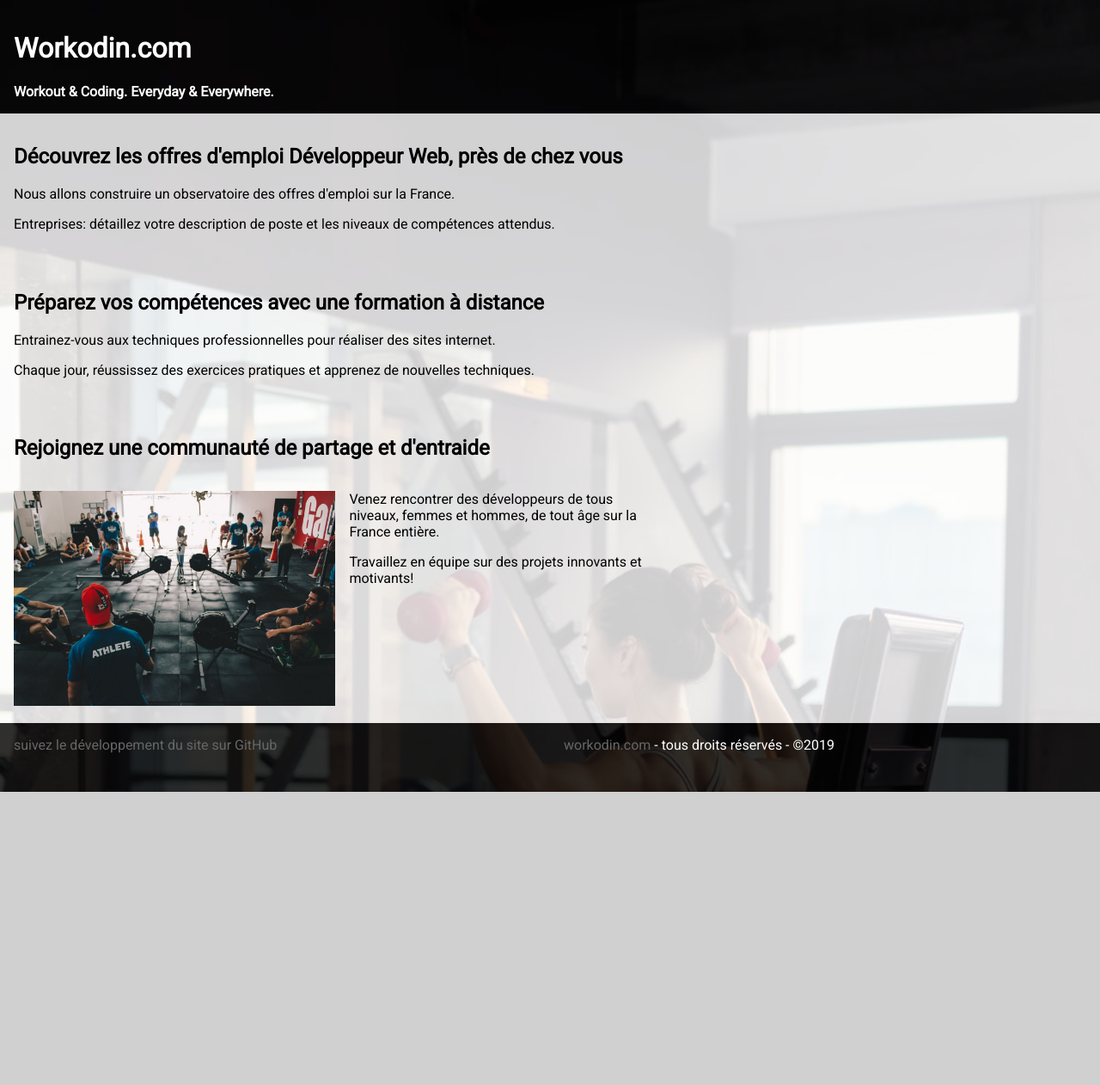
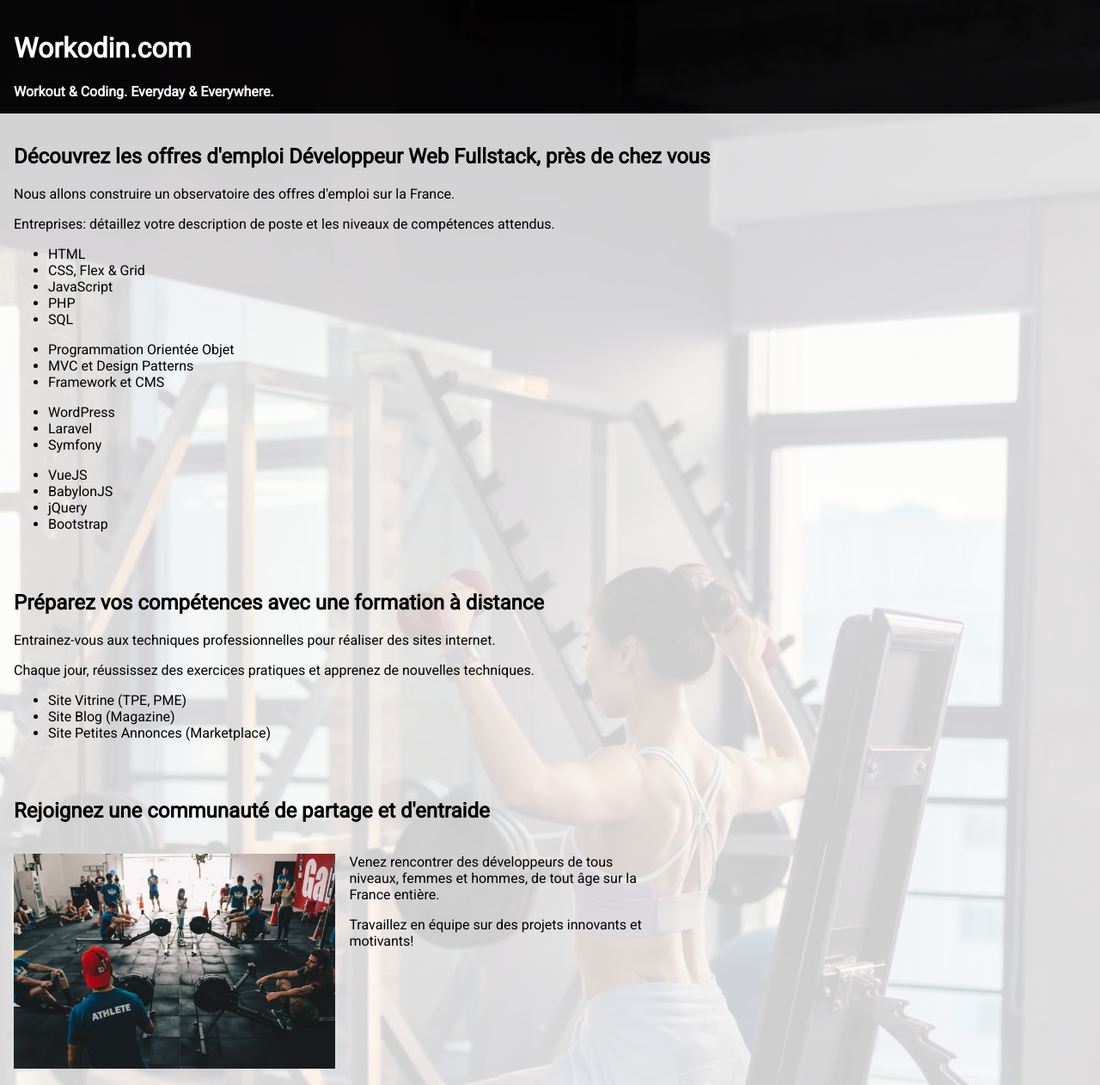
Before and after one commit to workodin/workodin.com, a PHP site: page / in a window 1280 px wide. Shown: the top 1262 px of the page at 86% size. Before the commit the page ends 921 px from the top, so only its background shows below. Run offline with PHP 8.4, Linux system fonts and the light colour scheme.

Commit message:
ajout de contenu

```diff
--- a/public/index.php
+++ b/public/index.php
@@ -85,14 +85,43 @@ figure {
         </header>
         <main>
             <section>
-                <h2>Découvrez les offres d'emploi Développeur Web, près de chez vous</h2>
+                <h2>Découvrez les offres d'emploi Développeur Web Fullstack, près de chez vous</h2>
                 <p>Nous allons construire un observatoire des offres d'emploi sur la France.</p>
                 <p>Entreprises: détaillez votre description de poste et les niveaux de compétences attendus.</p>
+                <ul>
+                    <li>HTML</li>
+                    <li>CSS, Flex & Grid</li>
+                    <li>JavaScript</li>
+                    <li>PHP</li>
+                    <li>SQL</li>
+                </ul>
+                <ul>
+                    <li>Programmation Orientée Objet</li>
+                    <li>MVC et Design Patterns</li>
+                    <li>Framework et CMS</li>
+                </ul>
+                <ul>
+                    <li>WordPress</li>
+                    <li>Laravel</li>
+                    <li>Symfony</li>
+                </ul>
+                <ul>
+                    <li>VueJS</li>
+                    <li>BabylonJS</li>
+                    <li>jQuery</li>
+                    <li>Bootstrap</li>
+                </ul>
             </section>
             <section>
                 <h2>Préparez vos compétences avec une formation à distance</h2>
                 <p>Entrainez-vous aux techniques professionnelles pour réaliser des sites internet.</p>
                 <p>Chaque jour, réussissez des exercices pratiques et apprenez de nouvelles techniques.</p>
+                <ul>
+                    <li>Site Vitrine (TPE, PME)</li>
+                    <li>Site Blog (Magazine)</li>
+                    <li>Site Petites Annonces (Marketplace)</li>
+                </ul>
+
             </section>
             <section>
                 <h2>Rejoignez une communauté de partage et d'entraide</h2>
```
Also changed, not shown: README.md.
